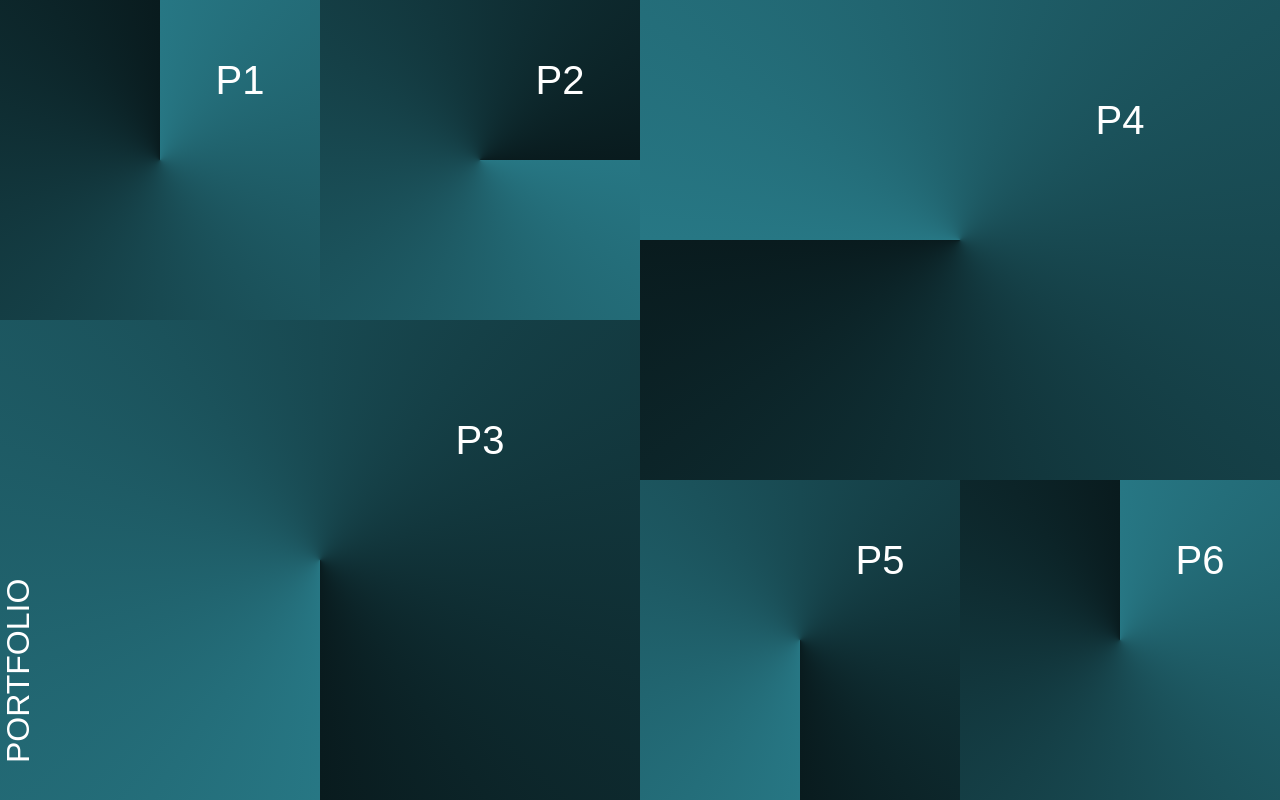
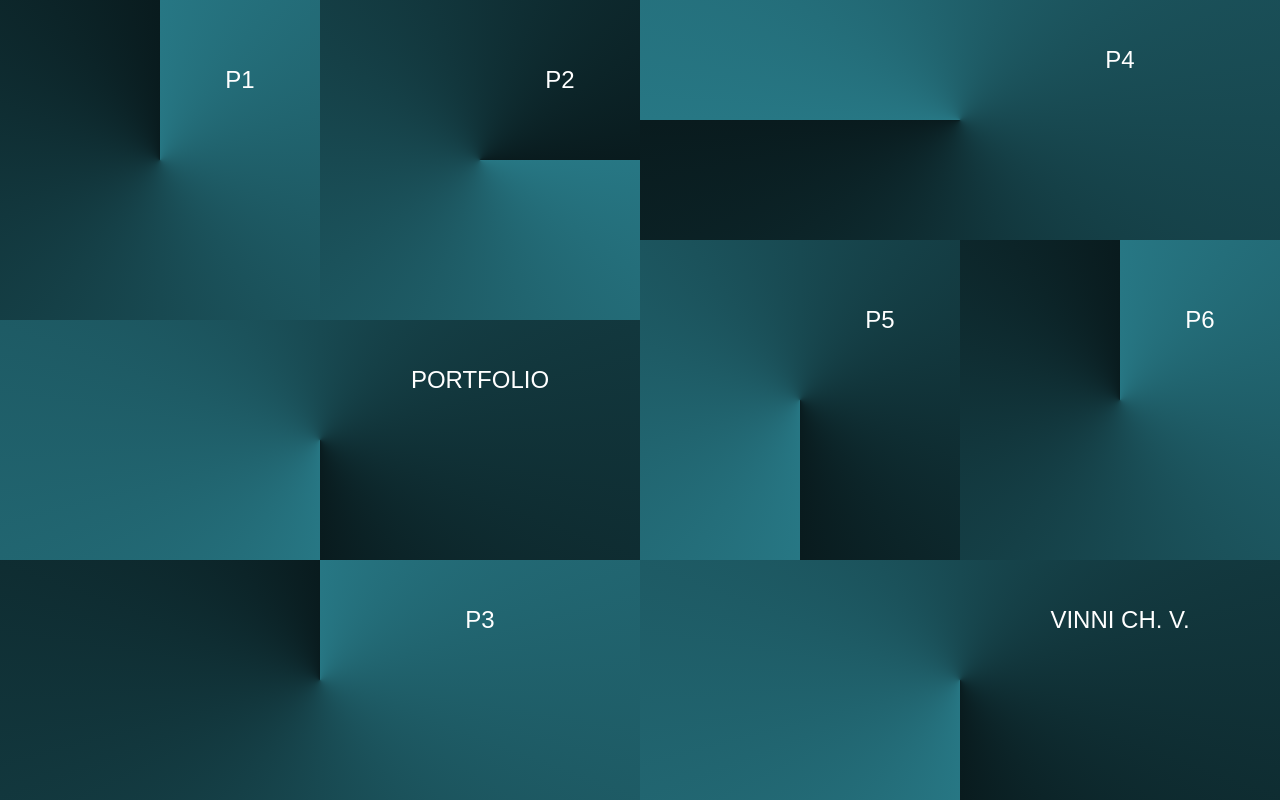
Before and after one commit to VinniCh95/P7, a plain HTML site: page index.html in a window 1280 px wide. Drawn offline with Linux system fonts and the light colour scheme; a web font is replaced by a local one.

Commit message:
Refactor index.html structure and styles

```diff
--- a/index.html
+++ b/index.html
@@ -22,7 +22,7 @@
          font-family: "akzidenz-grotesk-next-extend", sans-serif;
          font-weight: 400;
          font-style: normal;
-         font-size: 2.5em;
+         font-size: 1.5em;
          text-transform: uppercase;
          color: white;
         }
@@ -87,7 +87,7 @@
 
         }
 
-        #portfolio{
+        /* #portfolio{
          font-family: "akzidenz-grotesk-next-extend", sans-serif;
          font-weight: 400;
          font-style: normal;
@@ -101,7 +101,7 @@
          bottom: 0;
 
 
-        }
+        } */
 
         #P2{
             background-image: conic-gradient(from 90deg,var(--color-primary), var(--color-secondary));
@@ -113,8 +113,18 @@
 
         }
 
+        #Module_Text{
+            background-image: conic-gradient(from 180deg,var(--color-primary), var(--color-secondary));
+            position: relative;
+            width: 100%;
+            flex-grow: 1;
+            display: flex;
+            flex-direction: row;
+            justify-content: right;
+        }
+
         #P3{
-            background-image: conic-gradient(from 180deg,var(--color-primary), var(--color-secondary));
+            background-image: conic-gradient(from 0deg,var(--color-primary), var(--color-secondary));
             position: relative;
             width: 100%;
             flex-grow: 1;
@@ -171,7 +181,9 @@
 
         }
 
-        @media only screen and (max-width: 375px) {
+
+
+        @media only screen and (max-width: 450px) {
             .container{
                 flex-direction: column;
                 height: 200%;
@@ -191,9 +203,6 @@
 <body>
     <div class="container">
         <div id="one">
-           <!-- <header>
-                <h1>portfolio</h1>
-            </header> -->
             <main>
                 <div id="Top1">
                     <div id="P1">
@@ -210,10 +219,15 @@
 
                      </div>
                 </div>
+                <div id="Module_Text">
+                    <div class="P-Text">
+                        <h1 class="akzidenz-headers">portfolio</h1>
+                    </div>
+                </div>
                 <div id="P3">
                     <div class="P-Text">
                         <a href="https://vinnich95.github.io/P3/" target="_blank"><h1 class="akzidenz-headers">P3</h1></a>
-                        <h2 id="portfolio" >portfolio</h2>
+
                     </div>
                 </div>
             </main>
@@ -236,6 +250,11 @@
                     </div>
                  </div>
             </div>
+            <div id="Module_Text">
+                    <div class="P-Text">
+                        <a href="https://www.instagram.com/vinni_did_it/"><h1 class="akzidenz-headers">vinni ch. v.</h1></a>
+                    </div>
+                </div>
 
         </div>
     </div>
```
Lines whose indentation alone changed are shown as unchanged.
